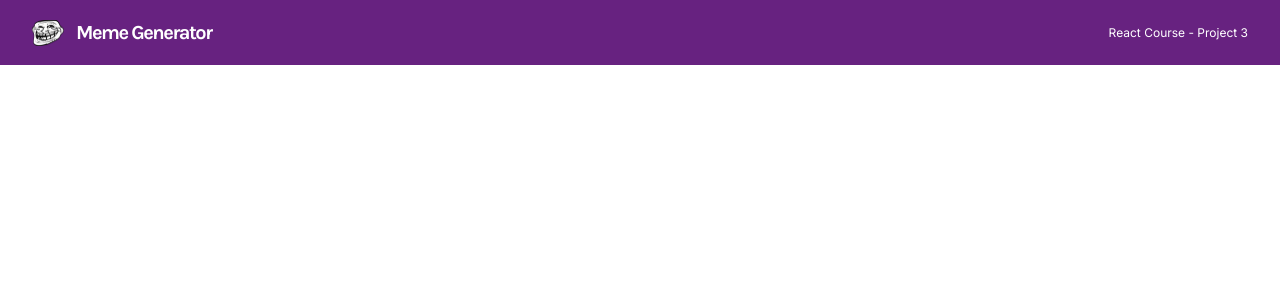
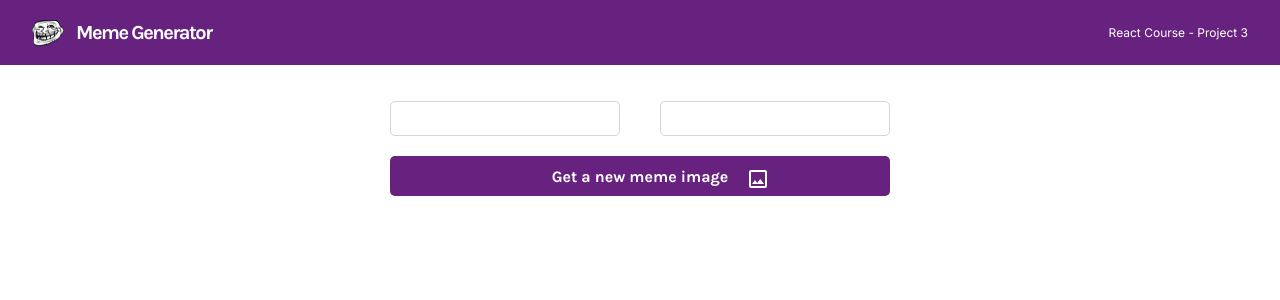
Before and after one commit to MatthewKissinger/bobZiroll-learn-react-scrimba, a React (Vite) app in the folder meme-generator/: page / in a window 1280 px wide. Shown: the top 300 px of the page. Built offline with nearby package versions, Linux system fonts and the light colour scheme.

Commit message:
setup and styled Meme.jsx component

```diff
--- a/meme-generator/index.html
+++ b/meme-generator/index.html
@@ -7,6 +7,7 @@
     <link rel="preconnect" href="https://fonts.googleapis.com">
     <link rel="preconnect" href="https://fonts.gstatic.com" crossorigin>
     <link href="https://fonts.googleapis.com/css2?family=Inter:wght@400;600;700&family=Karla:wght@300;400;700&display=swap" rel="stylesheet">
+    <link rel="stylesheet" href="https://fonts.googleapis.com/css2?family=Material+Symbols+Outlined:opsz,wght,FILL,GRAD@48,400,0,0" />
   </head>
   <body>
     <div id="root"></div>
--- a/meme-generator/src/App.jsx
+++ b/meme-generator/src/App.jsx
@@ -1,11 +1,13 @@
 import './App.css'
 import Header from './components/Header'
+import Meme from './components/Meme'
 
 function App() {
 
   return (
-    <div className="App">
+    <div className="app--container">
       <Header />
+      <Meme />
     </div>
   )
 }
--- /dev/null
+++ b/meme-generator/src/components/Meme.jsx
@@ -0,0 +1,15 @@
+
+
+export default function Meme() {
+    return (
+        <div className="meme--container">
+            <input className="meme--top-input" type="text" />
+            <input className="meme--bottom-input" type="text" />
+            <button>Get a new meme image
+                <span class="material-symbols-outlined meme--button-image">
+                image
+                </span>
+            </button>
+        </div>
+    )
+}
--- a/meme-generator/src/index.css
+++ b/meme-generator/src/index.css
@@ -9,10 +9,27 @@ font-family: 'Karla', sans-serif; */
   box-sizing: border-box;
 }
 
+body, html {
+  width: 100vw;
+}
+
+#root {
+  width: 100%;
+}
+
+.app--container {
+  width: 100%;
+  display: flex;
+  flex-direction: column;
+  align-items: center;
+  justify-content: center;
+}
+
 header {
   background-color: #672280;
   display: flex;
   height: 65px;
+  width: 100%;
   align-items: center;
   padding: 32px;
 }
@@ -37,3 +54,39 @@ header > img {
   font-family: 'Inter', sans-serif;
   font-weight: 300;
 }
+
+.meme--container {
+  max-width: 500px;
+  display: flex;
+  flex-wrap: wrap;
+  margin: 36px;
+  justify-content: space-between;
+}
+
+.meme--top-input, .meme--bottom-input {
+  width: 230px;
+  height: 35px;
+  border-radius: 5px;
+  border: 1px solid #d5d4d8;
+  padding: 12px;
+}
+
+.meme--container > button {
+  width: 100%;
+  height: 40px;
+  color: #fff;
+  background-color: #672280;
+  border: none;
+  border-radius: 5px;
+  margin-top: 20px;
+  font-family: 'Karla', sans-serif;
+  font-size: 16px;
+  font-weight: bold;
+  position: relative;
+  cursor: pointer;
+}
+
+.meme--button-image {
+  position: absolute;
+  right: 120px;
+}
```
